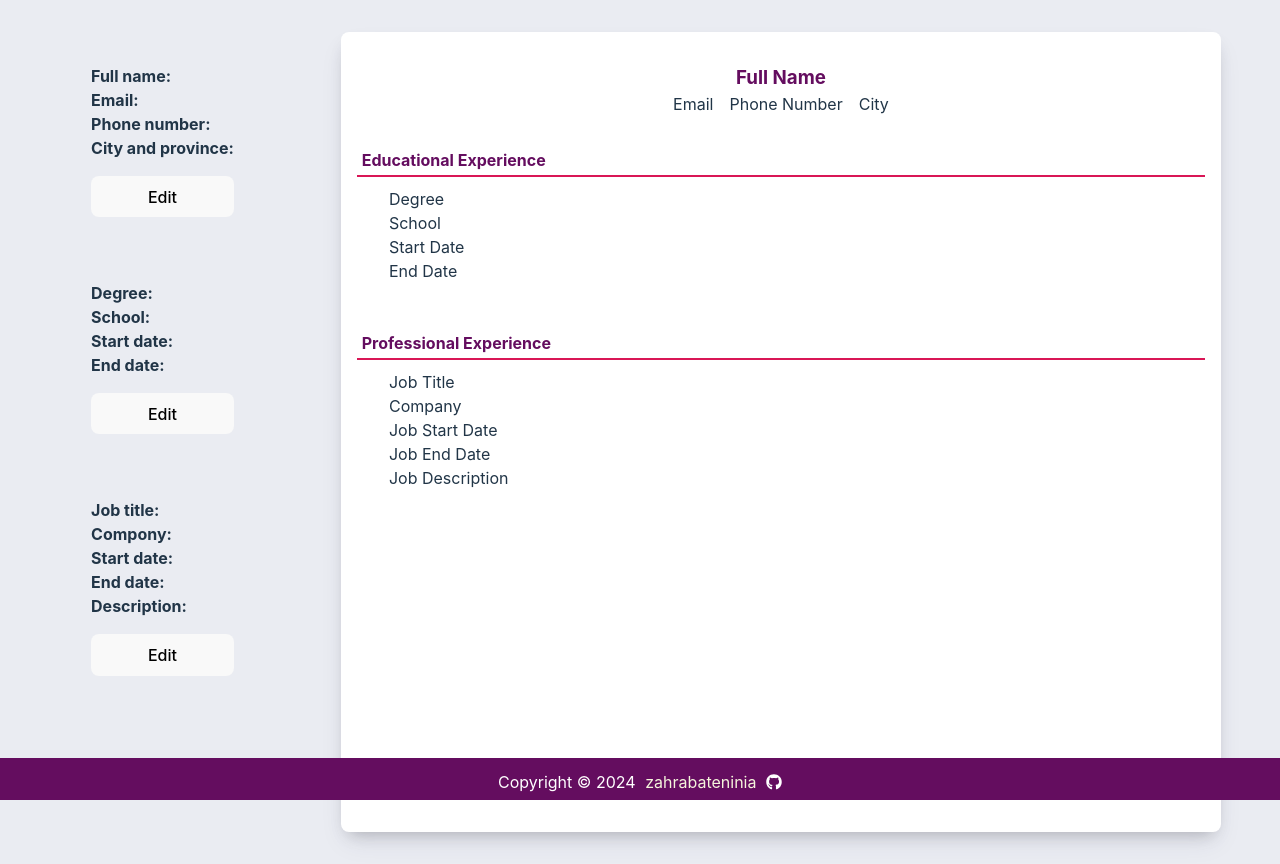
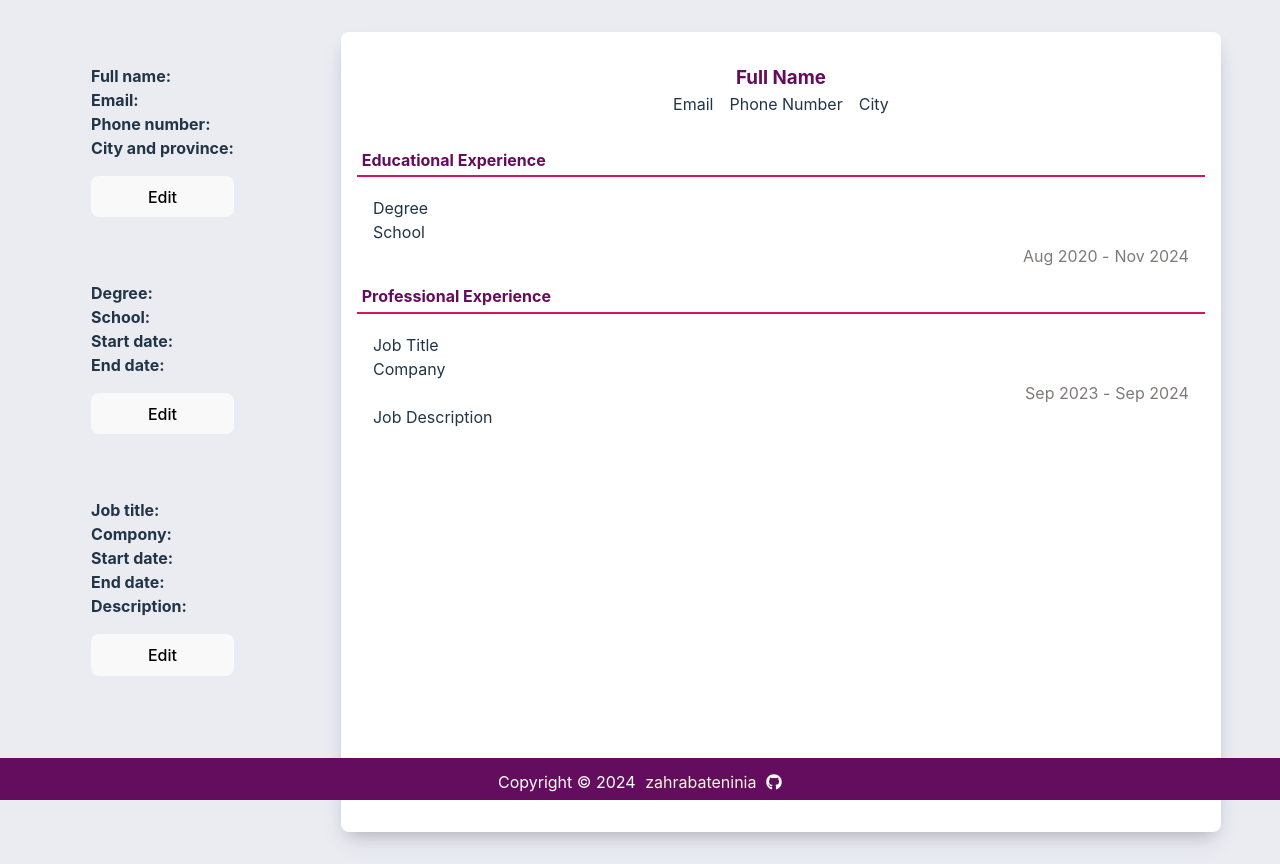
Before and after one commit to zahrabateninia/-CV-Application, a React (Vite) app in the folder CV-Application/: page / in a window 1280 px wide. Built offline with nearby package versions, Linux system fonts and the light colour scheme.

Commit message:
Display the date in the format 'Sep 2020' (short month year) on CV report

```diff
--- a/CV-Application/src/components/DisplayCV.jsx
+++ b/CV-Application/src/components/DisplayCV.jsx
@@ -3,6 +3,13 @@ import '../styles/resume.css'
 
 
 const DisplayCV = ({ personalDetails, educationalDetails, professionalDetails }) => {
+
+  const formatDate = (dateStr) =>{
+    const date = new Date(dateStr)
+    return date.toLocaleDateString('en-US', {year: 'numeric', month:'short'})
+
+  }
+
   return (
     <div className='cv-container'>
       <section className='cv-personal-info'>
@@ -20,8 +27,14 @@ const DisplayCV = ({ personalDetails, educationalDetails, professionalDetails })
         <div className='form-edu-info'>
           <p className='degree'>{educationalDetails.degree || 'Degree'}</p>
           <p className='school'>{educationalDetails.school || 'School'}</p>
-          <p className='date'>{educationalDetails.startDate || 'Start Date'}</p>
-          <p className='date'>{educationalDetails.endDate || 'End Date'}</p>
+          <div className="dates">
+            <p className='edu-start-date'>{
+            educationalDetails.startDate === 'true' ? formatDate(educationalDetails.startDate) : 'Aug 2020'}
+            </p>
+            <p className='edu-end-date'>{
+            educationalDetails.endDate === "true" ? formatDate(educationalDetails.endDate) : 'Nov 2024'}
+            </p>
+          </div>
         </div>
       </section>
 
@@ -31,9 +44,15 @@ const DisplayCV = ({ personalDetails, educationalDetails, professionalDetails })
         <div className='form-pro-info'>
           <p className='job-title'>{professionalDetails.jobTitle || 'Job Title'}</p>
           <p className="company">{professionalDetails.company || 'Company'}</p>
-          <p className="job-date">{professionalDetails.jobStartDate || 'Job Start Date'}</p>
-          <p className="job-date">{professionalDetails.jobEndDate || 'Job End Date'}</p>
-          <p className="job-description">{professionalDetails.jobDescription || 'Job Description'}</p>
+          <div className="dates">
+          <p className="job-start-date">{
+          professionalDetails.jobStartDate === 'true' ? formatDate(professionalDetails.jobStartDate) : 'Sep 2023'}</p>
+          <p className="job-end-date">{professionalDetails.jobEndDate === 'true' ? formatDate(professionalDetails.jobEndDate ) : 'Sep 2024'}
+          </p>
+          </div>
+          <p className="job-description">{
+          professionalDetails.jobDescription || 'Job Description'}
+          </p>
         </div>
       </section>
     </div>
--- a/CV-Application/src/styles/resume.css
+++ b/CV-Application/src/styles/resume.css
@@ -48,10 +48,26 @@ hr{
 
 
 .form-edu-info{
-    margin: .6rem 1rem 3rem 3rem;
+    padding:  1rem 2rem;
 
 }
 
 .form-pro-info{
-    margin: .6rem 1rem 3rem 3rem;
+    padding:  1rem 2rem;
 }
+
+.dates{
+    display: flex;
+    color: rgb(128, 121, 121);
+    justify-content: flex-end;
+}
+
+.job-start-date,
+.edu-start-date{
+    margin-right: 5px;
+}
+
+.job-start-date::after,
+.edu-start-date::after{
+    content: " -";
+}
```
